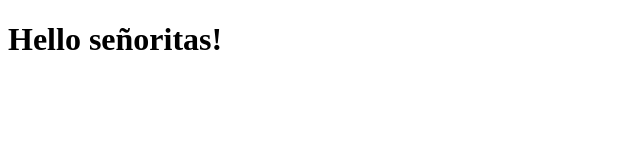
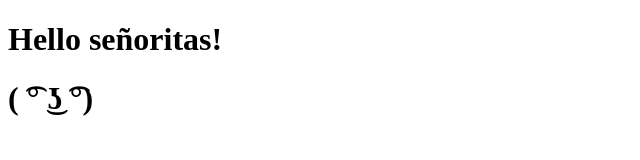
Before and after one commit to OscaRoa/codedeploy-setup, a plain HTML site: page files/index.html in a window 1280 px wide. Shown: the whole page, without its empty margins (0-640 px from the left). Drawn offline with Linux system fonts and the light colour scheme.

Commit message:
Add lenny face.

```diff
--- a/files/index.html
+++ b/files/index.html
@@ -8,5 +8,6 @@
     </head>
     <body>
       <h1>Hello señoritas!</h1>
+      <h1>( ͡° ͜ʖ ͡°)</h1>
     </body>
 </html>
```
